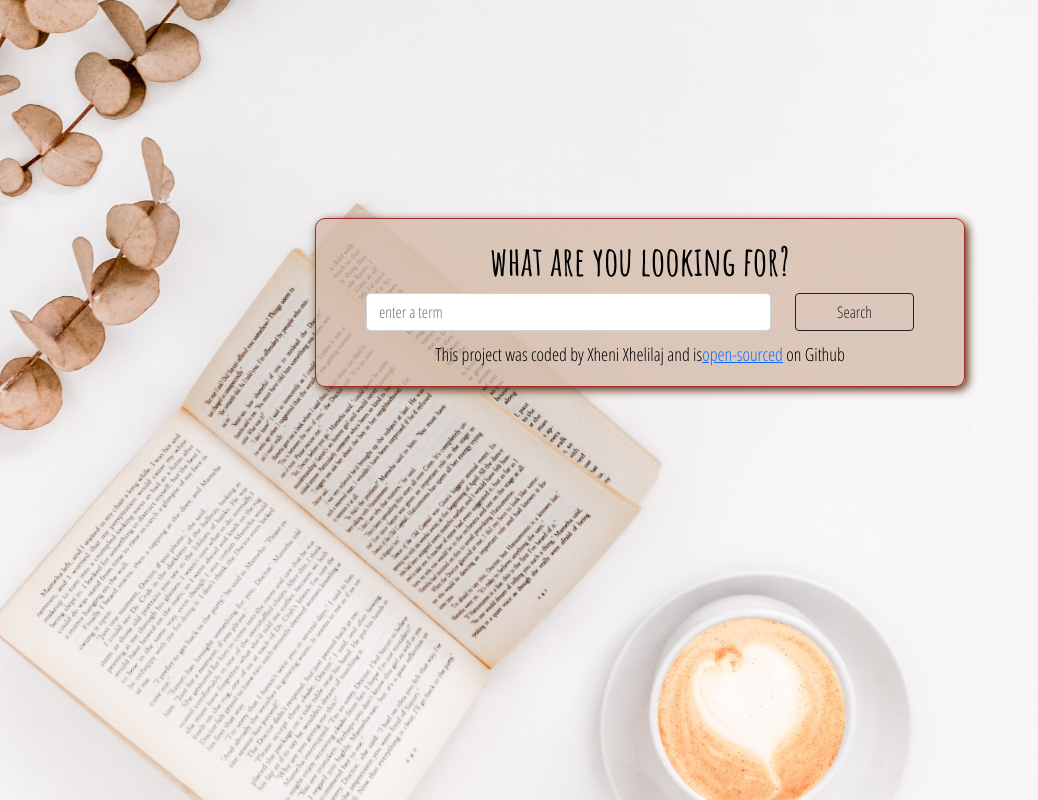
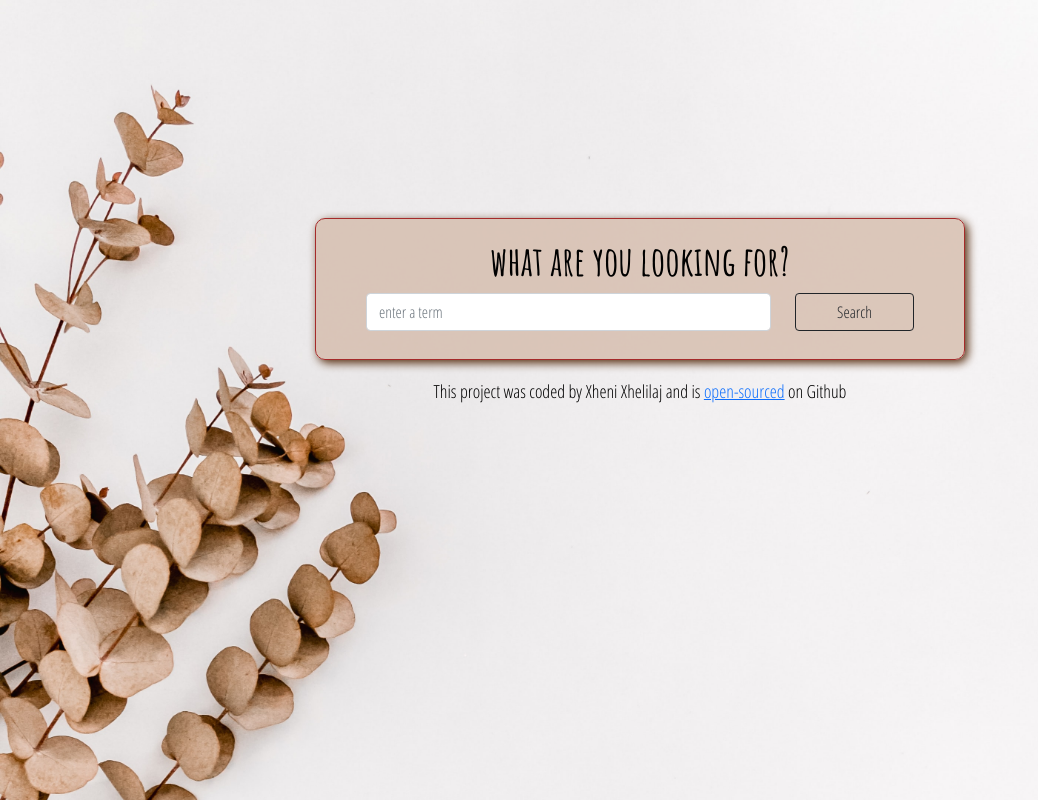
Before and after one commit to xhenixhelilaj/dictionary-react-project, a React (Create React App) app: page / in a window 1280 px wide. Shown: the whole page, without its empty margins (0-1038 px from the left). Built offline with nearby package versions, Linux system fonts and the light colour scheme.

Commit message:
edit footer

```diff
--- a/src/Dictionary.css
+++ b/src/Dictionary.css
@@ -1,4 +1,4 @@
-.center{
+.center .first{
     max-width: 650px;
     display: block;
     margin: 0 auto;
@@ -13,6 +13,21 @@
     font-family: 'Open Sans Condensed', sans-serif;
     font-size: 18px;
     box-shadow:3px 3px 10px rgb(86 43 12 / 100%);
+
+
+}
+
+.center footer {
+    max-width: 650px;
+    display: block;
+    margin: 0 auto;
+    position: relative;
+    top: 210px;
+    text-align: center;
+    padding-top: 18px;
+    padding-bottom: 18px;
+    font-family: 'Open Sans Condensed', sans-serif;
+    font-size: 18px;
 
 
 }
@@ -42,7 +57,9 @@
 
 .response footer{
     margin: 20px;
-}
+    font-family: 'Open Sans Condensed', sans-serif;
+    font-size: 18px;}
+
 .response .form{
     display: block;
     padding-left: 50px;
--- a/src/Dictionary.js
+++ b/src/Dictionary.js
@@ -49,16 +49,18 @@ if(loaded){
         <Results results={results}/>
         <Photos photos={photos} />
         </div>
-        <footer>This project was coded by Xheni Xhelilaj and is<a href="https://github.com/xhenixhelilaj/dictionary-react-project" rel="noreferrer" target="_blank">open-sourced</a> on Github</footer>
+        <footer>This project was coded by Xheni Xhelilaj and is <a href="https://github.com/xhenixhelilaj/dictionary-react-project" rel="noreferrer" target="_blank">open-sourced</a> on Github</footer>
     </div>
   );
 }else{
   return(
     <div>
       <div className="center">
-        <h1>what are you looking for?</h1>
-       {form}
-       <footer>This project was coded by Xheni Xhelilaj and is<a href="https://github.com/xhenixhelilaj/dictionary-react-project" rel="noreferrer" target="_blank">open-sourced</a> on Github</footer>
+        <div className="first">
+          <h1>what are you looking for?</h1>
+         {form}
+       </div>
+       <footer>This project was coded by Xheni Xhelilaj and is <a href="https://github.com/xhenixhelilaj/dictionary-react-project" rel="noreferrer" target="_blank">open-sourced</a> on Github</footer>
  </div>
 
     </div>
--- a/src/index.css
+++ b/src/index.css
@@ -1,7 +1,7 @@
 body{
     margin: 8px;
     background-image: url("coffee-table.jpg");
-    background-position: center;
+    background-position: fixed;
     background-size: cover;
 
 }
```
